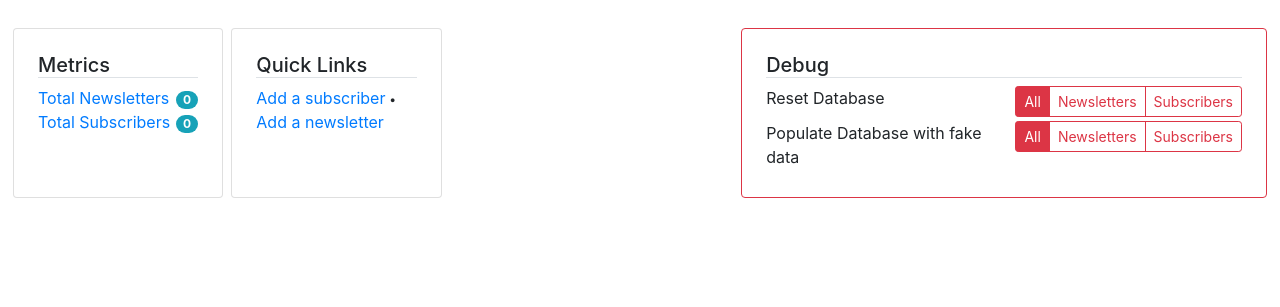
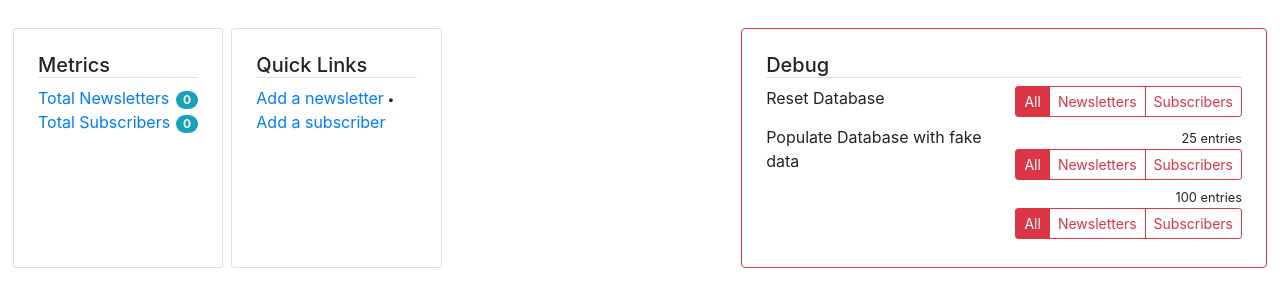
Before and after one commit to suhaibkn/iou-newsletter, a CodeIgniter 4 app: template app/Views/Admin/dashboard.php in a window 1280 px wide. Shown: the part 56-363 px from the top of the page. Run offline with PHP 8.4 and a stand-in for CodeIgniter, Linux system fonts and the light colour scheme; the template is opened without the code that fills it, so the values that code supplies are empty; some libraries are stand-ins or nearby versions.

Commit message:
DB Faker implemented

```diff
--- a/app/Views/Admin/dashboard.php
+++ b/app/Views/Admin/dashboard.php
@@ -57,11 +57,10 @@
                         <h5 class="border-bottom">Quick Links</h5>
                         <div class="row">
                             <div class="col">
+                                <a href="<?= base_url() ?>/admin/addnewsletter" class="">
+                                    Add a newsletter</a> 🞄
                                 <a href="<?= base_url() ?>/admin/addsubscriber" class="">
-                                    Add a subscriber</a> 🞄
-                                <a href="<?= base_url() ?>/admin/addnewsletter" class="">
-                                    Add a newsletter
-                                </a>
+                                    Add a subscriber</a>
                             </div>
                         </div>
                     </div>
@@ -75,9 +74,8 @@
                             <div class="col">Reset Database</div>
                             <div class="col text-right">
                                 <div class="btn-group btn-group-sm" role="group">
-                                    <a type="button" class="btn btn-danger" href="<?= current_url() ?>/resetdb">
-                                        All
-                                    </a>
+                                    <a type="button" class="btn btn-danger"
+                                       href="<?= current_url() ?>/resetdb">All</a>
                                     <a type="button" class="btn btn-outline-danger"
                                        href="<?= current_url() ?>/resetdb/nws">Newsletters</a>
                                     <a type="button" class="btn btn-outline-danger"
@@ -85,14 +83,34 @@
                                 </div>
                             </div>
                         </div>
-                        <div class="row my-1">
+                        <div class="row my-1 mt-2">
                             <div class="col">Populate Database with fake data</div>
                             <div class="col text-right">
+                                <small>25 entries</small>
                                 <div class="btn-group btn-group-sm" role="group">
-                                    <a type="button" class="btn btn-danger">All</a>
-                                    <a type="button" class="btn btn-outline-danger">Newsletters</a>
-                                    <a type="button" class="btn btn-outline-danger">Subscribers</a>
+                                    <a type="button" class="btn btn-danger"
+                                       href="<?= current_url() ?>/fake">All</a>
+                                    <a type="button" class="btn btn-outline-danger"
+                                       href="<?= current_url() ?>/fake/nws">Newsletters</a>
+                                    <a type="button" class="btn btn-outline-danger"
+                                       href="<?= current_url() ?>/fake/sbs">Subscribers</a>
                                 </div>
+
+                            </div>
+                        </div>
+                        <div class="row my-1">
+                            <div class="col"></div>
+                            <div class="col text-right">
+                                <small>100 entries</small>
+                                <div class="btn-group btn-group-sm" role="group">
+                                    <a type="button" class="btn btn-danger"
+                                       href="<?= current_url() ?>/fake/all/100">All</a>
+                                    <a type="button" class="btn btn-outline-danger"
+                                       href="<?= current_url() ?>/fake/nws/100">Newsletters</a>
+                                    <a type="button" class="btn btn-outline-danger"
+                                       href="<?= current_url() ?>/fake/sbs/100">Subscribers</a>
+                                </div>
+
                             </div>
                         </div>
                     </div>
```
Also changed, not shown: app/Controllers/Admin.php (+26 -6 lines).
